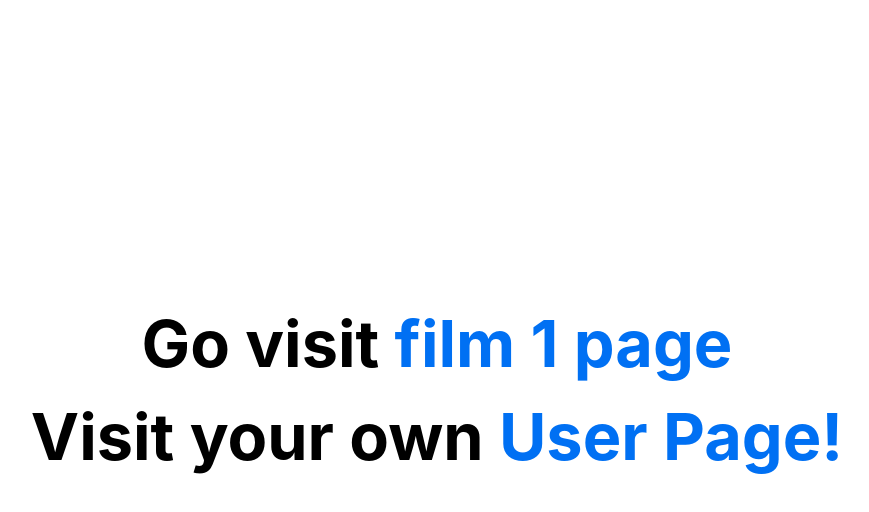
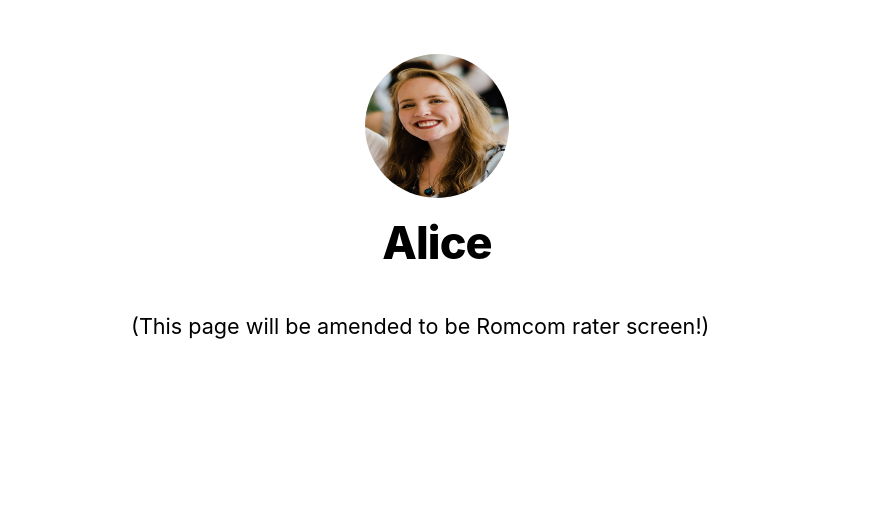
Before and after one commit to aliceswood/romcom-rater, a Next.js app: page / in a window 1280 px wide. Shown: the top 512 px of the page, without its empty margins (203-1072 px from the left). Built offline with nearby package versions, Linux system fonts and the light colour scheme.

Commit message:
finishing up the Next.js tutorial with CSS

```diff
--- a/components/layout.js
+++ b/components/layout.js
@@ -1,5 +1,69 @@
+import Head from 'next/head';
+import Image from 'next/image';
 import styles from './layout.module.css';
+import utilStyles from '../styles/utils.module.css';
+import Link from 'next/link';
 
-export default function Layout ({children}) {
-  return <div className={styles.container}>{children}</div>;
+const name = 'Alice';
+export const siteTitle = 'Next.js Sample Website';
+
+export default function Layout({ children, home }) {
+  return (
+    <div className={styles.container}>
+      <Head>
+        <link rel="icon" href="/favicon.ico" />
+        <meta
+          name="description"
+          content="Learn how to build a personal website using Next.js"
+        />
+        <meta
+          property="og:image"
+          content={`https://og-image.vercel.app/${encodeURI(
+            siteTitle,
+          )}.png?theme=light&md=0&fontSize=75px&images=https%3A%2F%2Fassets.vercel.com%2Fimage%2Fupload%2Ffront%2Fassets%2Fdesign%2Fnextjs-black-logo.svg`}
+        />
+        <meta name="og:title" content={siteTitle} />
+        <meta name="twitter:card" content="summary_large_image" />
+      </Head>
+      <header className={styles.header}>
+        {home ? (
+          <>
+            <Image
+              priority
+              src="/images/profile.jpg"
+              className={utilStyles.borderCircle}
+              height={144}
+              width={144}
+              alt=""
+            />
+            <h1 className={utilStyles.heading2Xl}>{name}</h1>
+            </>
+        ) : (
+          <>
+            <Link href="/">
+              <Image
+                priority
+                src="/images/profile.jpg"
+                className={utilStyles.borderCircle}
+                height={108}
+                width={108}
+                alt=""
+              />
+            </Link>
+            <h2 className={utilStyles.headingLg}>
+              <Link href="/" className={utilStyles.colorInherit}>
+                {name}
+              </Link>
+            </h2>
+          </>
+        )}
+      </header>
+      <main>{children}</main>
+      {!home && (
+        <div className={styles.backToHome}>
+          <Link href="/">← Back to home</Link>
+        </div>
+      )}
+    </div>
+  );
 }
--- a/components/layout.module.css
+++ b/components/layout.module.css
@@ -3,3 +3,13 @@
   padding: 0 1rem;
   margin: 3rem auto 6rem;
 }
+
+.header {
+  display: flex;
+  flex-direction: column;
+  align-items: center;
+}
+
+.backToHome {
+  margin: 3rem 0 0;
+}
--- a/pages/index.js
+++ b/pages/index.js
@@ -1,28 +1,18 @@
-import Head from "next/head";
-import styles from "../styles/Home.module.css";
-import Link from 'next/link';
+import Head from 'next/head';
+import Layout, { siteTitle } from '../components/layout';
+import utilStyles from '../styles/utils.module.css';
 
 export default function Home() {
   return (
-    <div className={styles.container}>
+    <Layout home>
       <Head>
-        <title>Romcom Rater!</title>
-        <link rel="icon" href="/favicon.ico" />
+        <title>{siteTitle}</title>
       </Head>
-
-      <main>
-        <h1 className={styles.title}>
-          Go visit  <Link href='/films/first-film'> film 1 page</Link>
-        </h1>
-        <h1 className={styles.title}>
-          Visit your own <Link href='/user-page'>User Page!</Link>
-        </h1>
-      </main>
-
-      <footer>
-
-      </footer>
-
-    </div>
+      <section className={utilStyles.headingMd}>
+        <p>
+          (This page will be amended to be Romcom rater screen!)
+        </p>
+      </section>
+    </Layout>
   );
 }
--- /dev/null
+++ b/styles/utils.module.css
@@ -0,0 +1,52 @@
+.heading2Xl {
+  font-size: 2.5rem;
+  line-height: 1.2;
+  font-weight: 800;
+  letter-spacing: -0.05rem;
+  margin: 1rem 0;
+}
+
+.headingXl {
+  font-size: 2rem;
+  line-height: 1.3;
+  font-weight: 800;
+  letter-spacing: -0.05rem;
+  margin: 1rem 0;
+}
+
+.headingLg {
+  font-size: 1.5rem;
+  line-height: 1.4;
+  margin: 1rem 0;
+}
+
+.headingMd {
+  font-size: 1.2rem;
+  line-height: 1.5;
+}
+
+.borderCircle {
+  border-radius: 9999px;
+}
+
+.colorInherit {
+  color: inherit;
+}
+
+.padding1px {
+  padding-top: 1px;
+}
+
+.list {
+  list-style: none;
+  padding: 0;
+  margin: 0;
+}
+
+.listItem {
+  margin: 0 0 1.25rem;
+}
+
+.lightText {
+  color: #666;
+}
```
